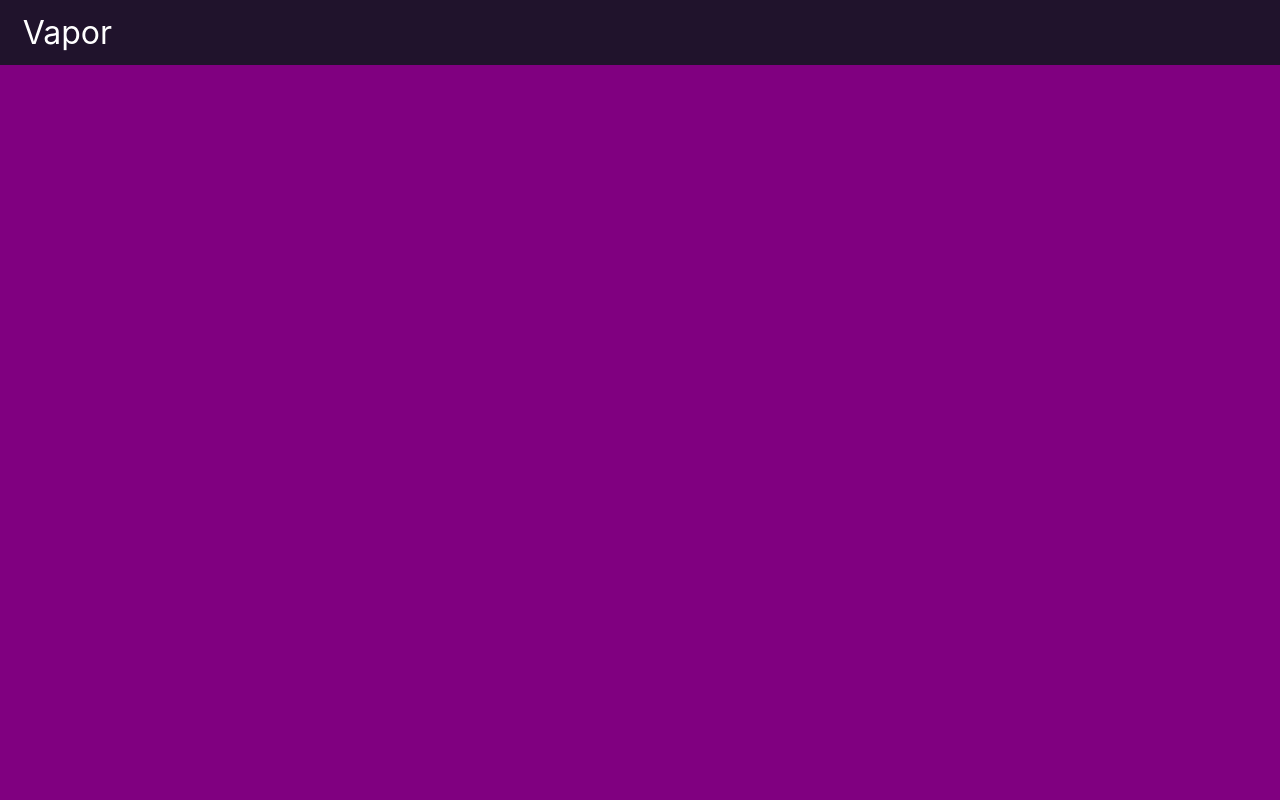
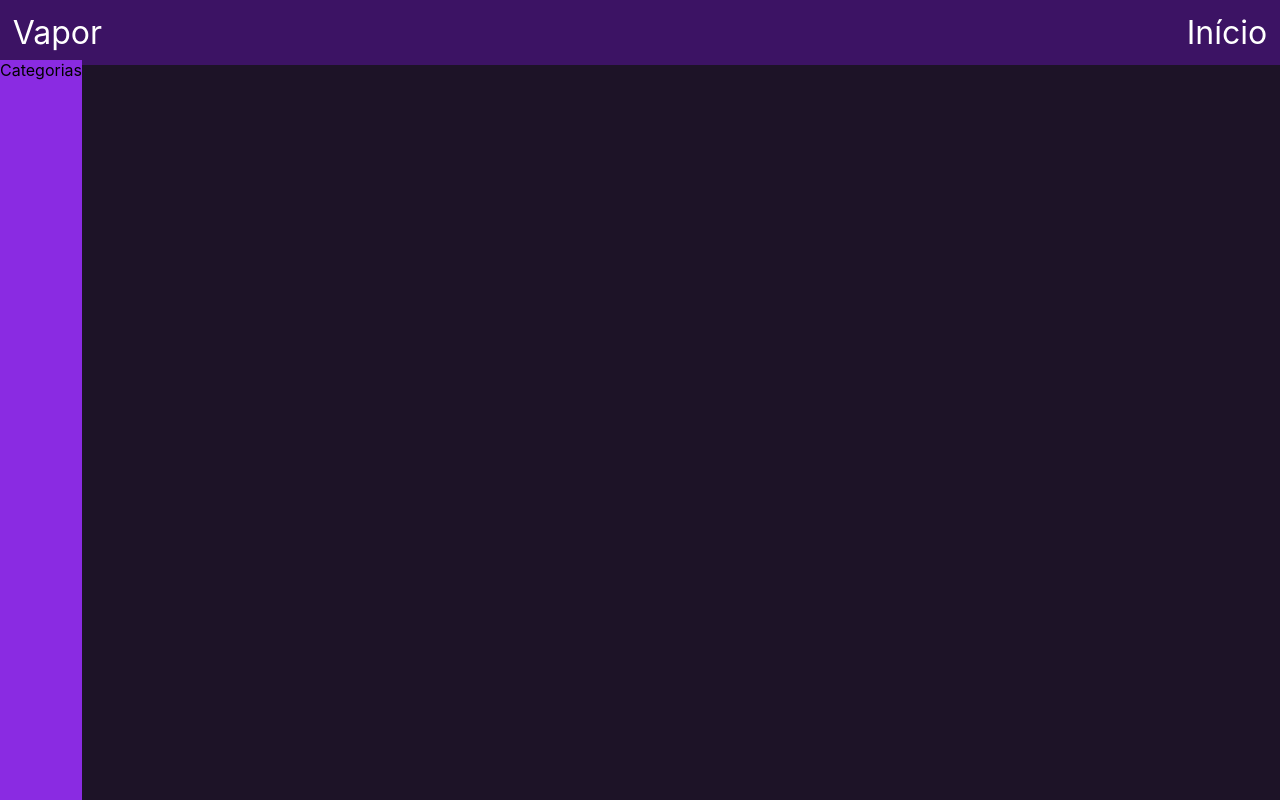
Before and after one commit to hedigliranes/reactProject1, a React (Create React App) app in the folder game-store/: page / in a window 1280 px wide. Built offline with nearby package versions, Linux system fonts and the light colour scheme.

Commit message:
Adding sidebar

```diff
--- a/game-store/public/index.html
+++ b/game-store/public/index.html
@@ -10,34 +10,12 @@
       content="Web site created using create-react-app"
     />
     <link rel="apple-touch-icon" href="%PUBLIC_URL%/logo192.png" />
-    <!--
-      manifest.json provides metadata used when your web app is installed on a
-      user's mobile device or desktop. See https://developers.google.com/web/fundamentals/web-app-manifest/
-    -->
+
     <link rel="manifest" href="%PUBLIC_URL%/manifest.json" />
-    <!--
-      Notice the use of %PUBLIC_URL% in the tags above.
-      It will be replaced with the URL of the `public` folder during the build.
-      Only files inside the `public` folder can be referenced from the HTML.
-
-      Unlike "/favicon.ico" or "favicon.ico", "%PUBLIC_URL%/favicon.ico" will
-      work correctly both with client-side routing and a non-root public URL.
-      Learn how to configure a non-root public URL by running `npm run build`.
-    -->
     <title>React App</title>
   </head>
-  <body style="  background: purple;">
+  <body style="  background: rgb(29, 19, 39);">
     <noscript>You need to enable JavaScript to run this app.</noscript>
     <div id="root"></div>
-    <!--
-      This HTML file is a template.
-      If you open it directly in the browser, you will see an empty page.
-
-      You can add webfonts, meta tags, or analytics to this file.
-      The build step will place the bundled scripts into the <body> tag.
-
-      To begin the development, run `npm start` or `yarn start`.
-      To create a production bundle, use `npm run build` or `yarn build`.
-    -->
   </body>
 </html>
--- a/game-store/src/App.css
+++ b/game-store/src/App.css
@@ -30,10 +30,22 @@
 
 .Navbar
 {
-  background: rgb(32, 19, 44);
+  background: rgb(60, 19, 100);
   position: fixed;
   width: 100%;
-  padding-left: 10px;
+}
+
+.Sidebar
+{
+  margin: 0;
+  background: blueviolet;
+  position: fixed;
+  height: 100%;
+}
+
+.SidebarText
+{
+  margin: 0;
 }
 
 .Text
@@ -41,6 +53,7 @@
   color: white;
   font-size: 200%;
   margin: 1%;
+  display: inline;
 }
 
 @keyframes App-logo-spin {
--- a/game-store/src/App.js
+++ b/game-store/src/App.js
@@ -2,11 +2,22 @@ import React from 'react';
 import logo from './logo.svg';
 import './App.css';
 
-function App() {
+function App()
+{
+  let navbar =
+  <div className="Navbar">
+    <p className="Text" style={{float: "left"}}>Vapor</p>
+    <p className="Text" style={{float: "right"}}>Início</p>
+  </div>;
+
+  let category =
+  <div className="Sidebar">
+    <p className="SidebarText">Categorias</p>
+  </div>
+
+  let test = [navbar, <p style = {{paddingBottom : "40px", margin : "0px"}}>.</p>, category];
   return (
-      <div className="Navbar">
-        <p className="Text">Vapor</p>
-      </div>
+      test
 
     /*
     <div className="App">
```
